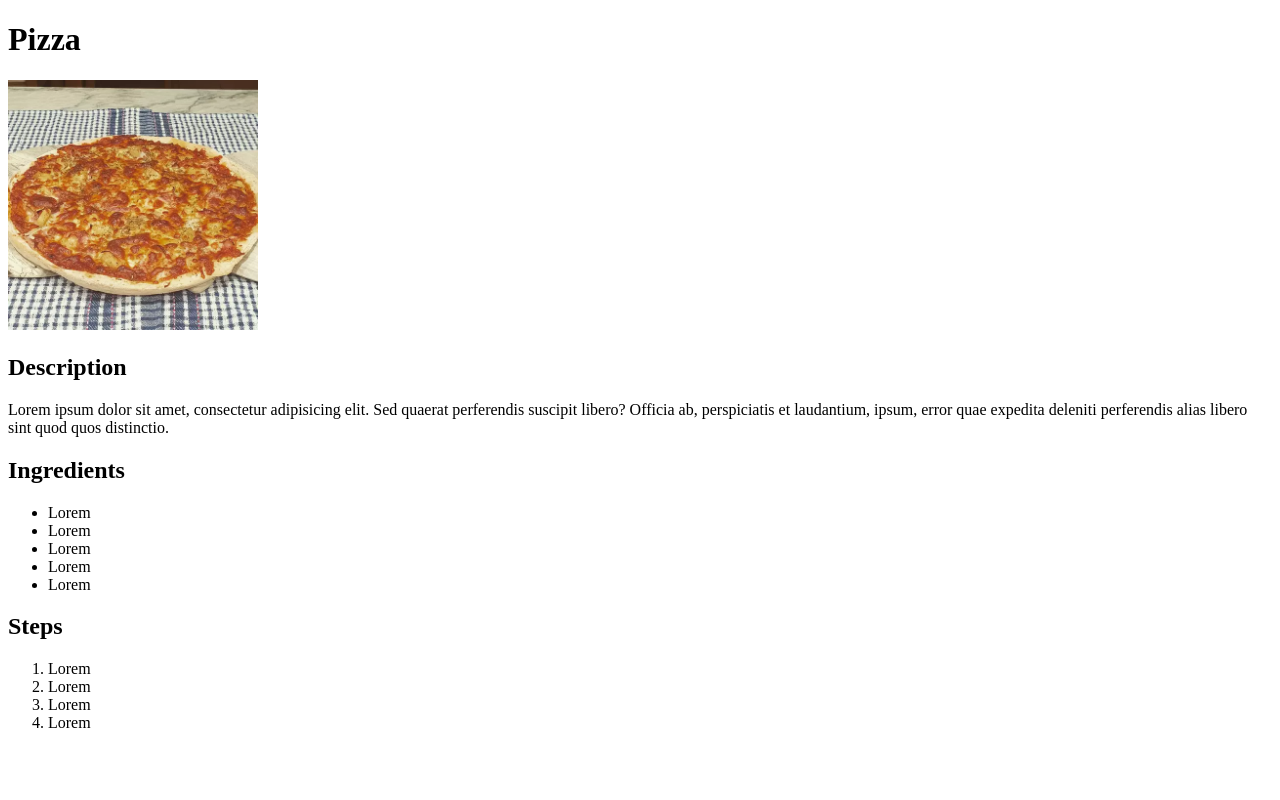
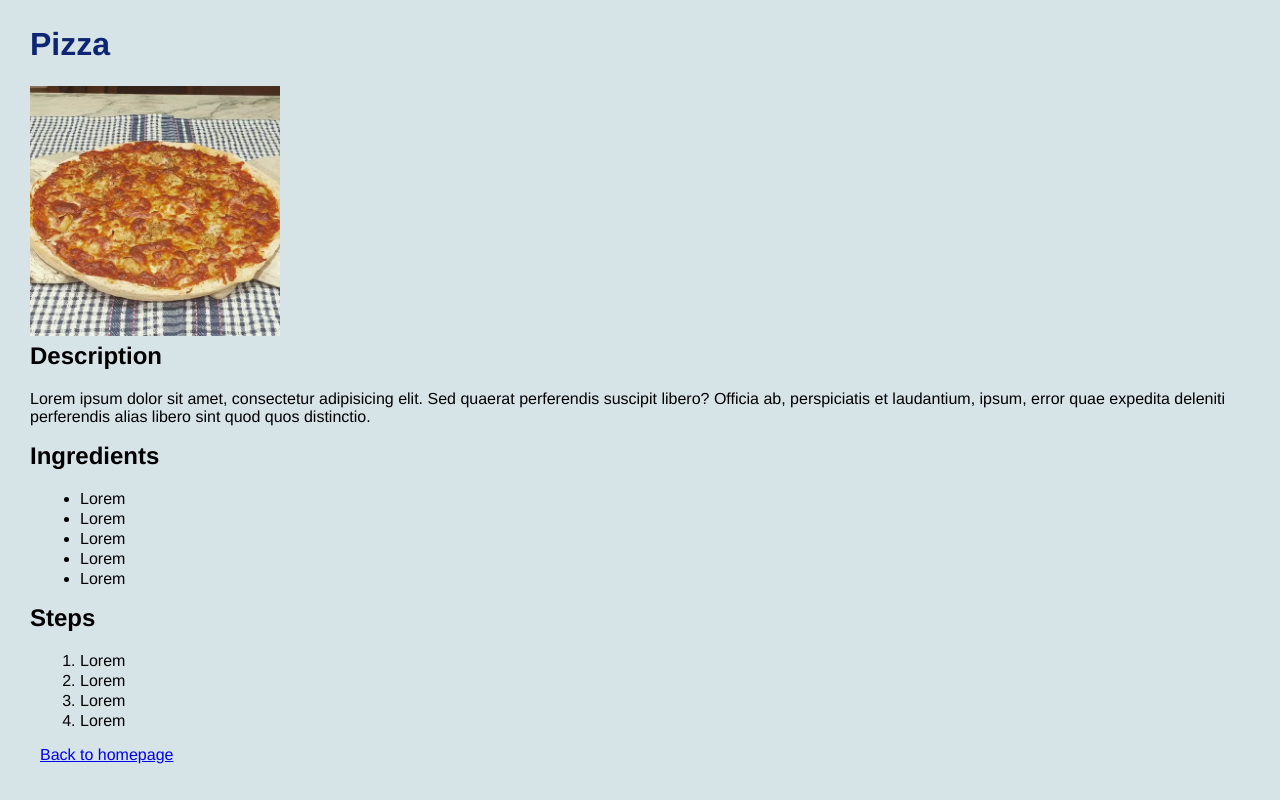
Before and after one commit to benzinho75/odin-recipes, a plain HTML site: page recipes/pizza.html in a window 1280 px wide. Drawn offline with Linux system fonts and the light colour scheme.

Commit message:
Add styles.css to beautify and back to home link

```diff
--- a/recipes/pizza.html
+++ b/recipes/pizza.html
@@ -3,6 +3,7 @@
 <head>
     <meta charset="UTF-8">
     <meta name="viewport" content="width=device-width, initial-scale=1.0">
+    <link rel="stylesheet" href="/styles.css">
     <title>Pizza</title>
 </head>
 <body>
@@ -30,6 +31,7 @@
             <li>Lorem</li>
             <li>Lorem</li>
         </ol>
-
+        <p><a href="/index.html">Back to homepage</a>
+        </p>
 </body>
 </html>
--- /dev/null
+++ b/styles.css
@@ -0,0 +1,11 @@
+* {
+    font-family: Helvetica, Arial, sans-serif;
+    margin-left: 10px;
+    margin-top: 2px;
+    background-color: #d6e3e7;
+}
+
+h1 {
+    margin-top: 24px;
+    color: #0d2573;
+}
```
Also changed, not shown: index.html (+1 -0 lines), recipes/fried-chicken.html (+3 -1 lines), recipes/tacos.html (+3 -1 lines).
